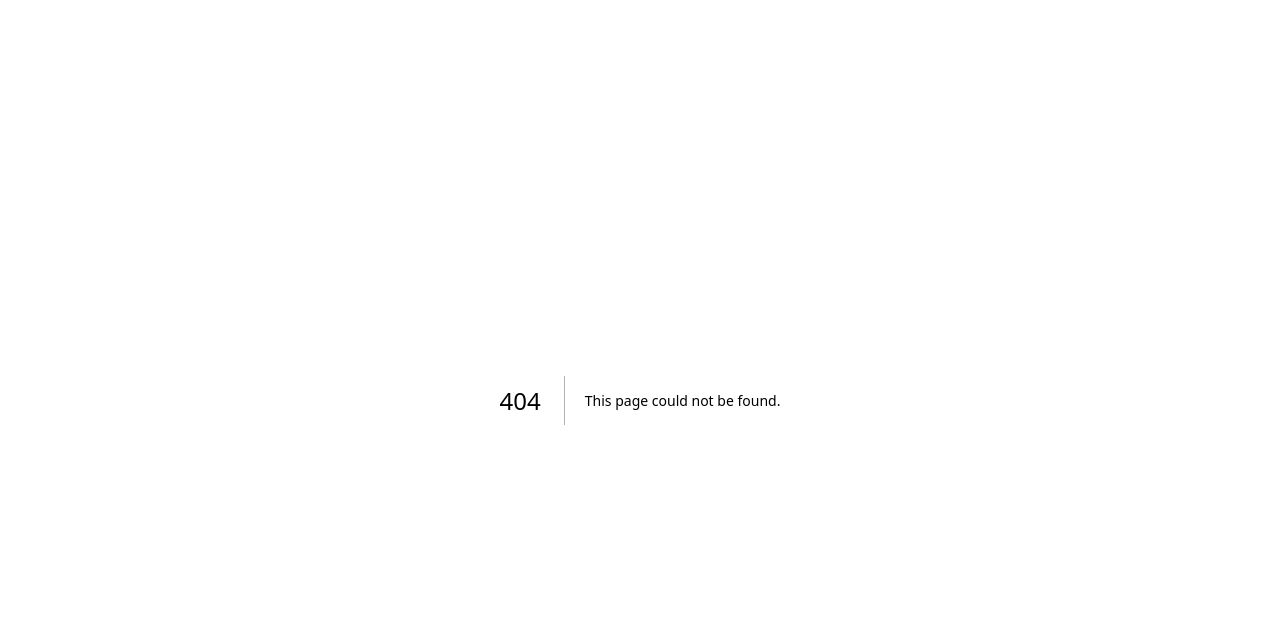
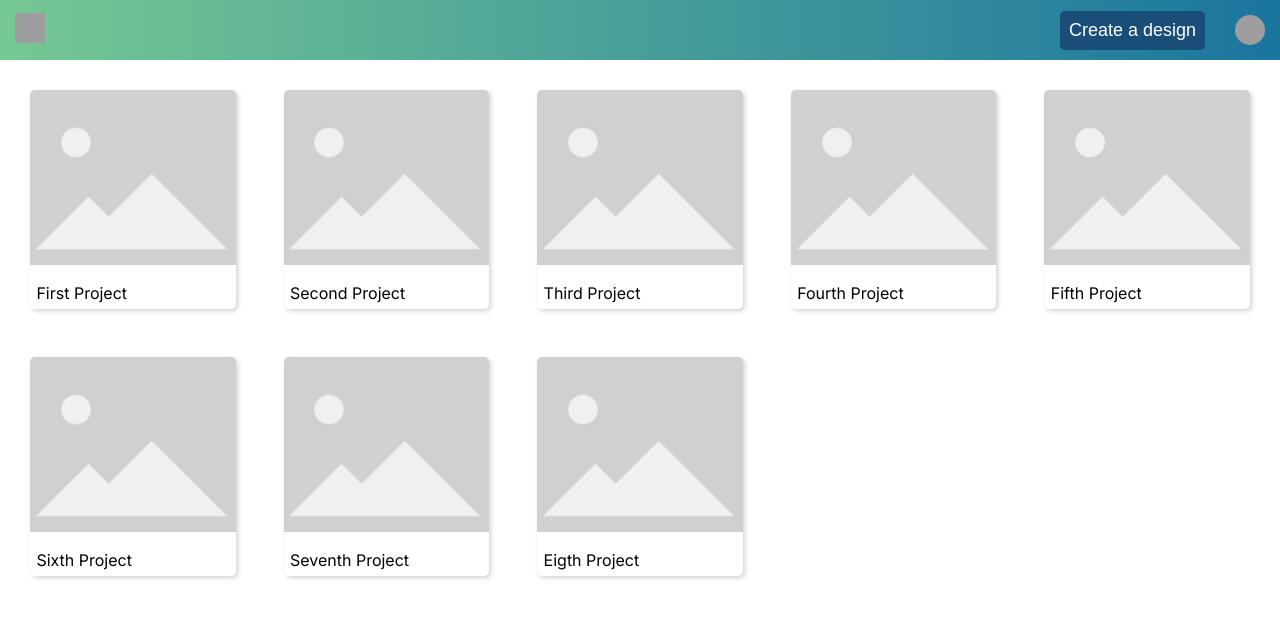
Before and after one commit to houpos/cross-stitch-design-tool, a Next.js app: page /dashboard in a window 1280 px wide. Before the commit this address had no page. Shown: the top 618 px of the page. Built offline with nearby package versions, Linux system fonts and the light colour scheme; grey boxes are pictures that could not be loaded.

Commit message:
Add projects to Dashboard (#3)
* create project data, and cards

* update hover css

* add id attr to projects

* add generic not-found page

* move dashboard to its own route

* create projects route

```diff
--- /dev/null
+++ b/src/app/components/card.tsx
@@ -0,0 +1,22 @@
+import Link from 'next/link';
+import { CardWithImageAndTitle } from '../styles/cards';
+
+type CardProps = {
+	id: string;
+	title: string;
+};
+
+export default function Card({ id, title }: CardProps) {
+	return (
+		<Link href={`/projects/${id}`}>
+			<CardWithImageAndTitle>
+				<div className="cardHeader">
+					<img src="/placholder.png" />
+				</div>
+				<div className="cardBody">
+					<span>{title}</span>
+				</div>
+			</CardWithImageAndTitle>
+		</Link>
+	);
+}
--- /dev/null
+++ b/src/app/components/cards.tsx
@@ -0,0 +1,21 @@
+import { CardContainer } from '../styles/cards';
+import { Project } from '../types';
+import Card from './card';
+
+type CardsProps = {
+	projects: Project[];
+};
+
+export default function Cards({ projects }: CardsProps) {
+	return (
+		<CardContainer>
+			{projects.map((project) => (
+				<Card
+					key={project.id}
+					id={project.id}
+					title={project.title}
+				/>
+			))}
+		</CardContainer>
+	);
+}
--- /dev/null
+++ b/src/app/dashboard/layout.tsx
@@ -0,0 +1,17 @@
+'use client';
+import { ThemeProvider } from 'styled-components';
+import theme from '../styles/theme';
+import TopNavigation from '../components/top-navigation';
+
+export default function DashboardLayout({
+	children,
+}: Readonly<{
+	children: React.ReactNode;
+}>) {
+	return (
+		<ThemeProvider theme={theme}>
+			<TopNavigation />
+			{children}
+		</ThemeProvider>
+	);
+}
--- a/src/app/components/dashboard.module.scss
+++ b/src/app/dashboard/page.module.scss
@@ -1,5 +1,6 @@
 .dashboardContainer {
 	height: 75vh;
+	padding: 30px;
 
 	.noProjects {
 		display: flex;
--- /dev/null
+++ b/src/app/dashboard/page.tsx
@@ -0,0 +1,76 @@
+'use client';
+import { Project } from '../types';
+import Button from '../components/button';
+import Cards from '../components/cards';
+import styles from './page.module.scss';
+
+const projects: Project[] = [
+	{
+		id: '1',
+		title: 'First Project',
+		height: '8',
+		width: '8',
+	},
+	{
+		id: '2',
+		title: 'Second Project',
+		height: '8',
+		width: '8',
+	},
+	{
+		id: '3',
+		title: 'Third Project',
+		height: '8',
+		width: '8',
+	},
+	{
+		id: '4',
+		title: 'Fourth Project',
+		height: '8',
+		width: '8',
+	},
+	{
+		id: '5',
+		title: 'Fifth Project',
+		height: '8',
+		width: '8',
+	},
+	{
+		id: '6',
+		title: 'Sixth Project',
+		height: '8',
+		width: '8',
+	},
+	{
+		id: '7',
+		title: 'Seventh Project',
+		height: '8',
+		width: '8',
+	},
+	{
+		id: '8',
+		title: 'Eigth Project',
+		height: '8',
+		width: '8',
+	},
+];
+export default function Dashboard() {
+	return (
+		<main className={styles.dashboardContainer}>
+			{projects.length === 0 ? (
+				<div className={styles.noProjects}>
+					<img src="#" />
+					<span className={styles.title}>
+						You currently don't have any projects!
+					</span>
+					<span className={styles.subTitle}>
+						Click the button below and get started.
+					</span>
+					<Button />
+				</div>
+			) : (
+				<Cards projects={projects} />
+			)}
+		</main>
+	);
+}
--- /dev/null
+++ b/src/app/not-found.tsx
@@ -0,0 +1,3 @@
+export default function NotFound() {
+	return <div>Boo!</div>;
+}
--- /dev/null
+++ b/src/app/projects/[id]/page.tsx
@@ -0,0 +1,3 @@
+export default function Project() {
+	return <div>this is a project page</div>;
+}
--- /dev/null
+++ b/src/app/styles/cards.ts
@@ -0,0 +1,65 @@
+import styled from 'styled-components';
+
+export const CardContainer = styled.div`
+	display: grid;
+	justify-items: center;
+	grid-template-columns: repeat(5, 1fr);
+	column-gap: 3em;
+	row-gap: 3em;
+	width: 100%;
+	margin: 0 auto;
+
+	&.smallGrid {
+		grid-template-columns: repeat(2, 1fr);
+		column-gap: 1em;
+		row-gap: 1em;
+	}
+
+	&.xSmallGrid {
+		grid-template-columns: repeat(1, 1fr);
+		column-gap: 0;
+		row-gap: 1em;
+	}
+`;
+
+export const CardWithImageAndTitle = styled.div`
+	border-radius: 5px;
+	overflow: hidden;
+	max-width: 445px;
+	box-shadow: 2px 2px 5px lightgray;
+	cursor: grab;
+
+	.cardHeader {
+		width: 100%;
+		height: 175px;
+		margin-bottom: 0.7em;
+		overflow: hidden;
+
+		img {
+			width: 100%;
+			height: 100%;
+			object-fit: cover;
+		}
+	}
+
+	.cardBody {
+		padding: 0.4em;
+
+		.cardText {
+			> * {
+				margin-bottom: 0.5em;
+			}
+
+			p {
+				font-size: 0.875em;
+			}
+		}
+	}
+
+	&:hover {
+		img {
+			filter: brightness(80%);
+			transition: filter 0.5s;
+		}
+	}
+`;
--- /dev/null
+++ b/src/app/types.ts
@@ -0,0 +1,6 @@
+export type Project = {
+	id: string;
+	title: string;
+	height: string;
+	width: string;
+};
```
Also changed, not shown: src/app/components/dashboard.tsx (deleted, +0 -25 lines), src/app/page.tsx (+1 -12 lines), public/placholder.png (added).
